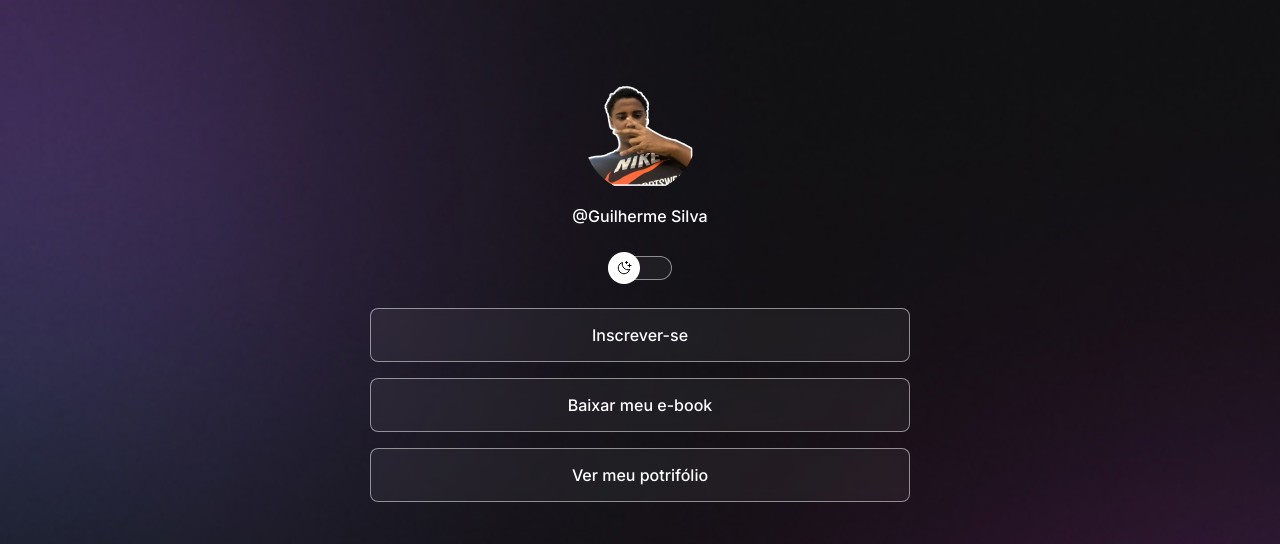
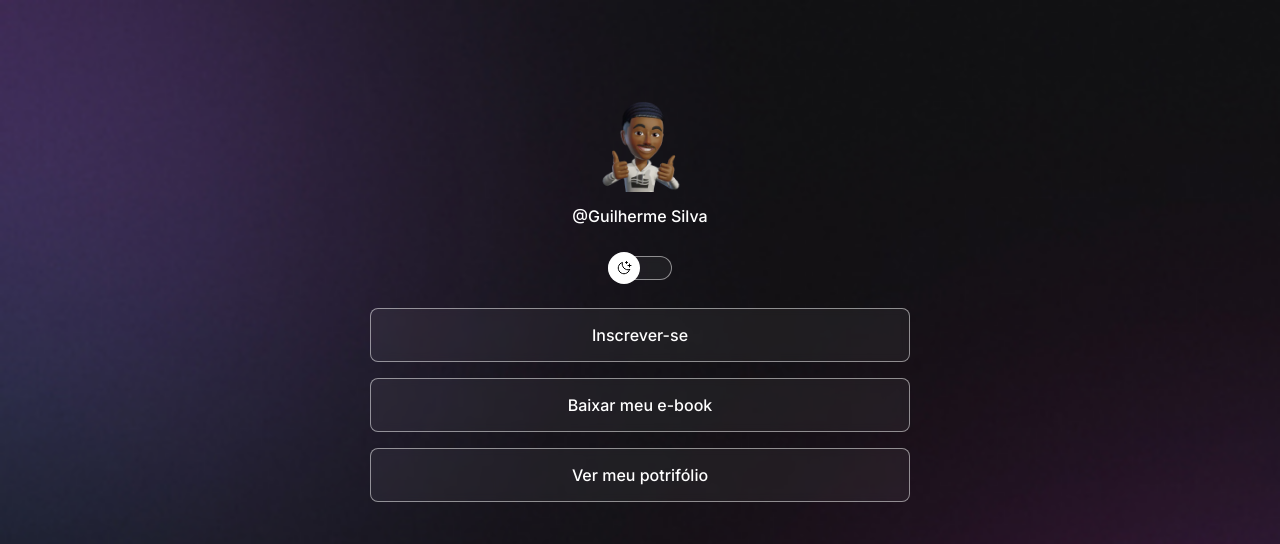
Before and after one commit to bieda7/portifolio, a plain HTML site: page index.html in a window 1280 px wide. Shown: the top 544 px of the page. Drawn offline with nearby package versions, Linux system fonts and the light colour scheme.

Commit message:
I changed my avatar image

```diff
--- a/index.html
+++ b/index.html
@@ -14,7 +14,7 @@
   <body>
     <div id="container">
         <div id="profile">
-            <img src="./assets/meu.avatar.png"
+            <img src="./assets/euAvatar.Webp"
             alt="Minha imagem">
        <p>@Guilherme Silva</p>
         </div>
```
Also changed, not shown: assets/euAvatar.Webp (added).
